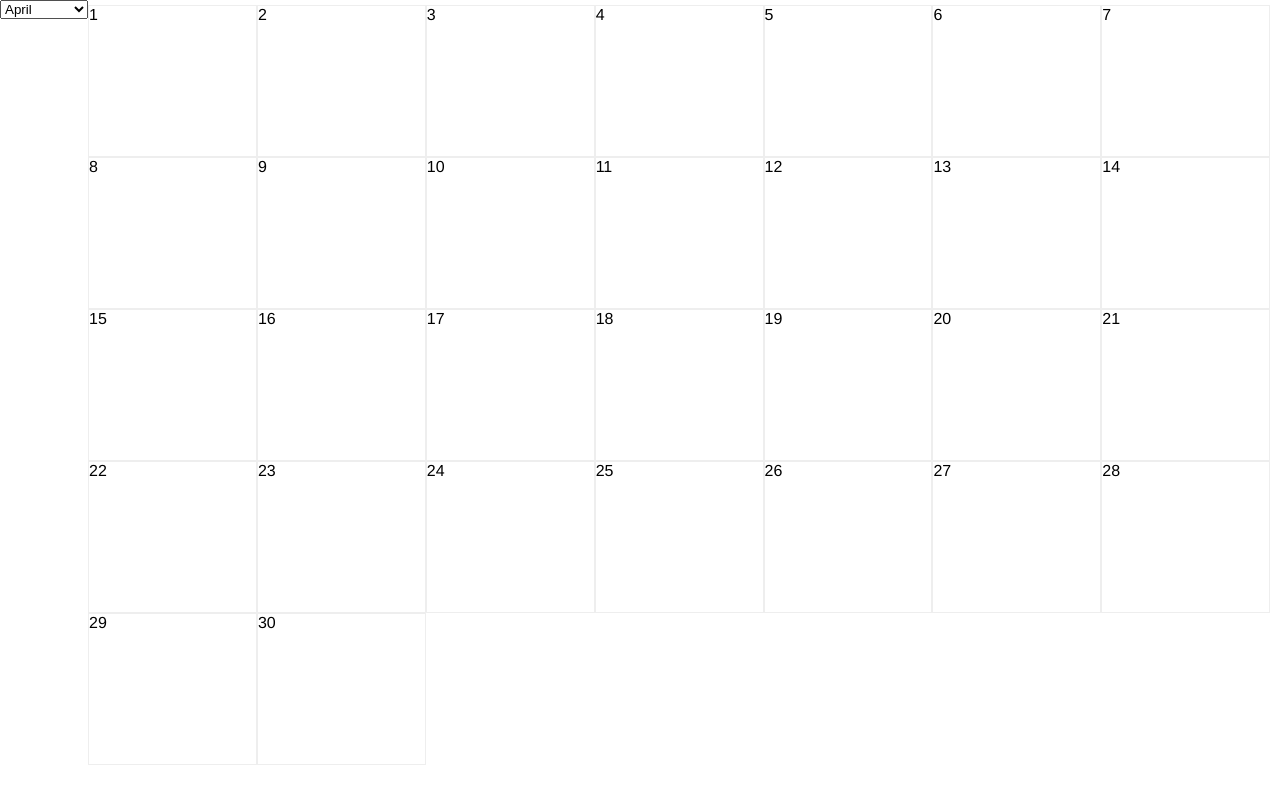
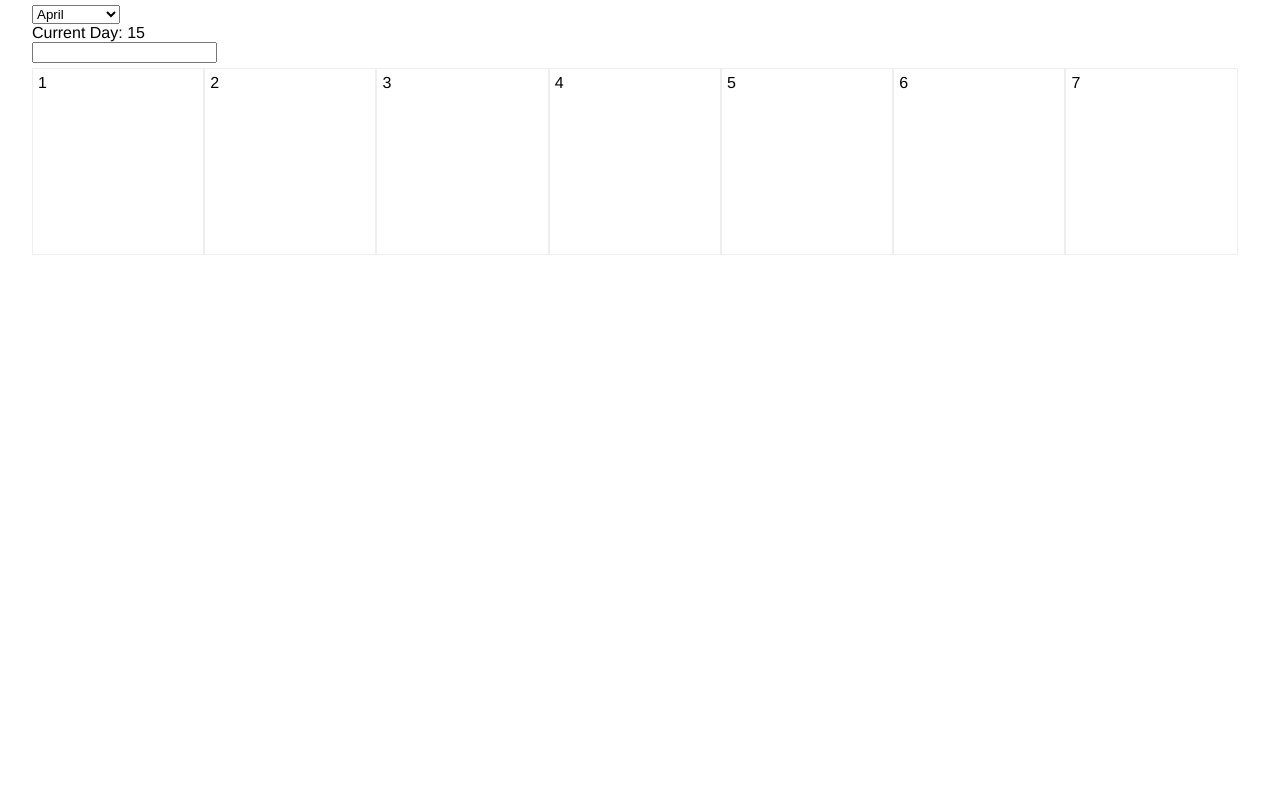
Before and after one commit to cgardn/react-emporium, a React (Create React App) app: page / in a window 1280 px wide. Built offline with nearby package versions, Linux system fonts and the light colour scheme.

Commit message:
working toward a single week display with correct current day

```diff
--- a/src/Calendar.css
+++ b/src/Calendar.css
@@ -1,7 +1,14 @@
+.app {
+  display: flex;
+  flex-direction: column;
+  margin-top: 5px;
+  height: calc(100% - 45px);
+}
+
 .calendar-container {
   display: flex;
   flex-wrap: wrap;
-  height: calc(100% - 40px);
+  height: calc(30% - 40px);
   width: 95vw;
   margin-top: 5px;
 }
@@ -11,3 +18,11 @@
   flex: 0 0 14%;
   border: thin solid #eee;
 }
+
+.calendar-day-today {
+  background-color: #999;
+}
+
+.calendar-day-number {
+  margin: 5px 5px;
+}
--- a/src/Calendar.js
+++ b/src/Calendar.js
@@ -50,26 +50,68 @@ const Monthpicker = (props) => {
   );
 };
 
+const Day = (props) => {
+  return (
+    <div className="calendar-day">
+      <div className="calendar-day-number">
+        {props.number}
+      </div>
+    </div>
+  );
+};
+
+const Week = (props) => {
+  // receives current day, returns list of <Day /> with
+  // correct numbering (Monday to Sunday)
+  //
+  // assume Wednesday just for testing to get the numbering
+  //   and "today" indicator correct
+  const firstDay = props.day - 3
+  return (
+    <div className="calendar-container">
+    {[...Array(7).keys()].map( (item, index) => (
+      <Day
+        key={index+1}
+        number={index+1}
+      />
+    ))}
+    </div>
+  );
+};
+
 const Calendar = (props) => {
   const [month, setMonth] = React.useState(utils.thisMonth);
+  const [currentDay, setCurrentDay] = React.useState(15);
   const handleMonthChange = (newMonth) => {
     setMonth(newMonth);
   };
+  const handleDayChange = (newDay) => {
+    setCurrentDay(newDay);
+  };
+  const handleSubmit = () => {
+    console.log(currentDay);
+  };
+
   return (
-    <>
+    <div className="app">
     <Monthpicker
       onMonthSubmit={handleMonthChange}
       month={month}
     />
-    <div className="calendar-container">
-
-    {[...Array(utils.dayCounts[month]).keys()].map( (item, index) => (
-      <div className="calendar-day" key={index}>
-        {index+1}
-      </div>
-    ))}
+    Current Day: {currentDay}
+    <form
+      onSubmit={event => {
+        event.preventDefault()
+        handleSubmit()
+      }}
+    >
+      <input
+        onChange={event => {
+        handleDayChange(event.target.value)}}
+      ></input>
+    </form>
+    <Week />
     </div>
-    </>
   );
 };
 
```
